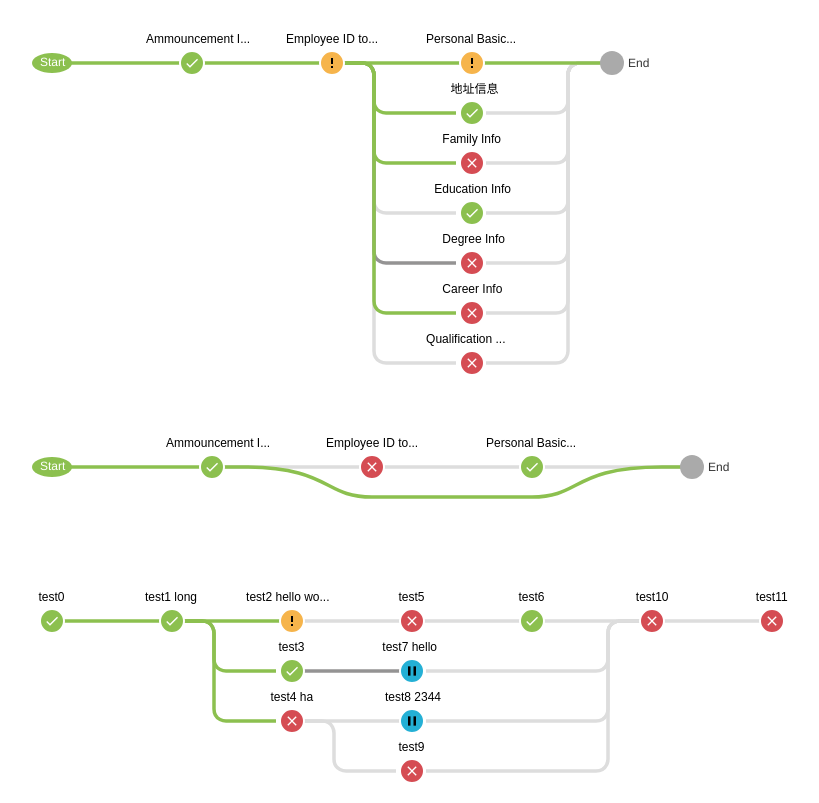
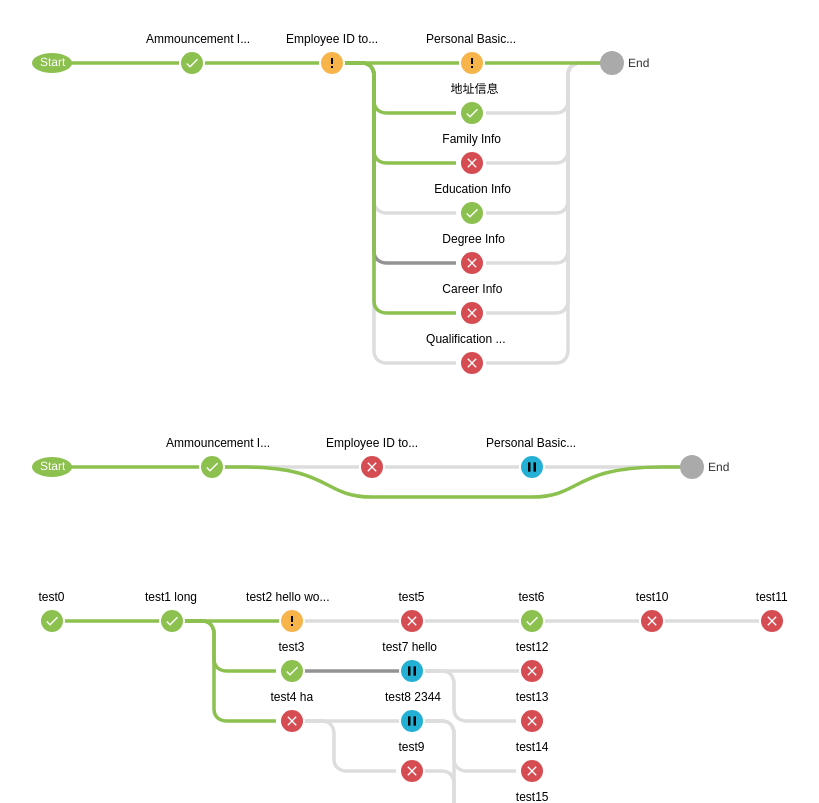
Before and after one commit to jinfang134/vue-pipeline, a Vue app: page / in a window 1280 px wide. Shown: the top 803 px of the page, without its empty margins (6-825 px from the left). Built offline with nearby package versions, Linux system fonts and the light colour scheme.

Commit message:
Add more sample data.

```diff
--- a/src/App.vue
+++ b/src/App.vue
@@ -8,7 +8,8 @@
     {{msg}}
     <Pipeline :data="data.hue1.nodes" :height="400" :xstep="140" @select="handleSelect" />
     <Pipeline :data="data.hue3.nodes" :height="150" :xstep="160" @select="handleSelect" />
-    <Pipeline :data="data.sample.nodes" :height="300" @select="handleSelect" />
+    <Pipeline :data="data.sample.nodes" :height="400" @select="handleSelect" />
+    <Pipeline :data="data.sample3.nodes" :height="400" @select="handleSelect" />
     <hue />
   </div>
 </template>
--- a/src/components/data.js
+++ b/src/components/data.js
@@ -19,7 +19,7 @@ const hue3 = {
             ]
         },
         {
-            name: "Personal Basic Info", hint: '2m23s', status: 'success', next: [
+            name: "Personal Basic Info", hint: '2m23s', status: 'paused', next: [
                 { index: 4, weight: 0 },
             ]
         },
@@ -107,8 +107,33 @@ const hue2 = {
         { name: "End", hint: '2m23s', status: 'failure' },
     ],
 }
+const sample = {
+    nodes: [
+        { name: "test0", hint: '1m23s', status: 'success', next: [{ index: 1, weight: 2 }] },
+        {
+            name: "test1 long", hint: '1m23s', status: 'success', next: [
+                { index: 2, weight: 2 }, { index: 3, weight: 2 }, { index: 4, weight: 2 }
+            ]
+        },
+        { name: "test2 hello world", hint: '2m23s', status: 'unstable', next: [{ index: 5 }] },
+        { name: "test3", hint: '2m23s', status: 'success', next: [{ index: 7, weight: 1 }] },
+        { name: "test4 ha", hint: '2m23s', status: 'failure', next: [{ index: 8 }, { index: 9 }] },//4
+        { name: "test5", hint: '2m23s', status: 'failure', next: [{ index: 6 }] },
+        { name: "test6", hint: '2m23s', status: 'success', next: [{ index: 10 }] },//6
+        { name: "test7 hello", hint: '2m23s', status: 'paused', next: [{index:12},{index:13}] },
+        { name: "test8 2344", hint: '2m23s', status: 'paused', next: [{index:14},{index:15}] },//8
+        { name: "test9", hint: '2m23s', status: 'failure', next: [{index:16}] },
+        { name: "test10", hint: '2m23s', status: 'failure', next: [{ index: 11 }] }, //10
+        { name: "test11", hint: '2m23s', status: 'failure' },
+        { name: "test12", hint: '2m23s', status: 'failure' },
+        { name: "test13", hint: '2m23s', status: 'failure' },
+        { name: "test14", hint: '2m23s', status: 'failure' },
+        { name: "test15", hint: '2m23s', status: 'failure' },
+        { name: "test16", hint: '2m23s', status: 'failure' },
+    ],
+}
 
-const sample = {
+const sample3 = {
     nodes: [
         { name: "test0", hint: '1m23s', status: 'success', next: [{ index: 1, weight: 2 }] },
         {
@@ -148,6 +173,7 @@ const sample2 = {
 module.exports = {
     hue3,
     hue1,
-    sample
+    sample,
+    sample3
 }
 // export default hue1
```
